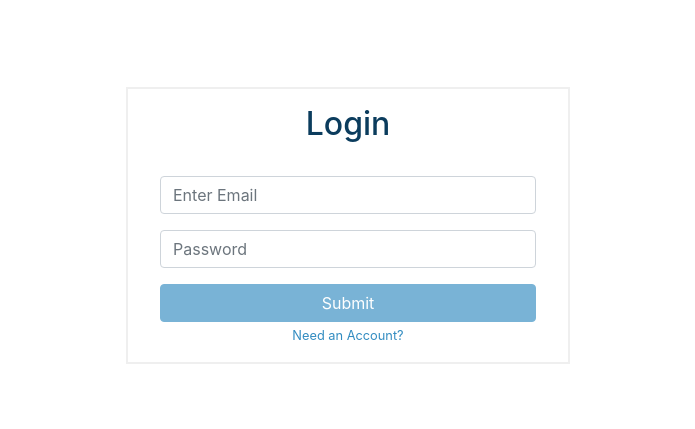
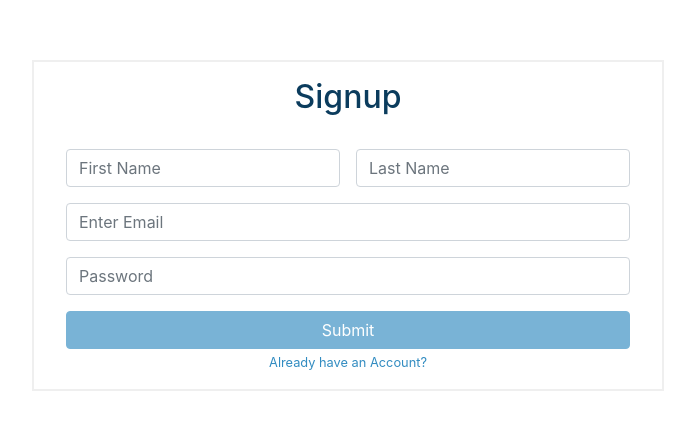
Before and after one commit to 7Silvan/trialStyling, an Angular app: page /signup in a window 1280 px wide. Shown: the part 119-548 px from the top of the page, without its empty margins (292-987 px from the left). Built offline with nearby package versions, Linux system fonts and the light colour scheme.

Commit message:
COMPLETE - Section 2.2 sign up page created

```diff
--- a/src/app/app-routing.module.ts
+++ b/src/app/app-routing.module.ts
@@ -1,11 +1,12 @@
 import { NgModule } from '@angular/core';
 import { Routes, RouterModule } from '@angular/router';
 import { LoginComponent } from './pages/login/login.component';
+import { SignupComponent } from './pages/signup/signup.component';
 
 const routes: Routes = [
   { path: '', pathMatch: 'full', redirectTo: '/login' },
   { path: 'login', component: LoginComponent },
-  { path: 'signup', component: LoginComponent },
+  { path: 'signup', component: SignupComponent },
   { path: '**', redirectTo: '/login' }
 ];
 
--- a/src/app/app.module.ts
+++ b/src/app/app.module.ts
@@ -7,12 +7,14 @@ import { ReactiveFormsModule } from '@angular/forms';
 
 import { AppComponent } from './app.component';
 import { LoginComponent } from './pages/login/login.component';
+import { SignupComponent } from './pages/signup/signup.component';
 
 
 @NgModule({
   declarations: [
     AppComponent,
-    LoginComponent
+    LoginComponent,
+    SignupComponent
   ],
   imports: [
     BrowserModule,
--- /dev/null
+++ b/src/app/pages/signup/signup.component.html
@@ -0,0 +1,23 @@
+<div class="container d-flex justify-content-center align-items-center">
+  <div class="form-wrapper text-center">
+    <h2 class="text-center">Signup</h2>
+    <form [formGroup]="signupForm" (submit)="submit()" novalidate>
+      <div class="name-wrapper d-flex">
+        <div class="form-group first-name">
+          <input type="text" class="form-control" id="first-name-input" placeholder="First Name" formControlName="firstName">
+        </div>
+        <div class="form-group last-name">
+          <input type="text" class="form-control" id="last-name-input" placeholder="Last Name" formControlName="lastName">
+        </div>
+      </div>
+      <div class="form-group">
+        <input type="email" class="form-control" id="email-input" placeholder="Enter Email" formControlName="email">
+      </div>
+      <div class="form-group">
+        <input type="password" class="form-control" id="password-input" placeholder="Password" formControlName="password">
+      </div>
+      <button type="submit" class="btn btn-primary" [disabled]="!signupForm.valid">Submit</button>
+    </form>
+    <small><a routerLink="/login">Already have an Account?</a></small>
+  </div>
+</div>
--- /dev/null
+++ b/src/app/pages/signup/signup.component.scss
@@ -0,0 +1,25 @@
+@import '../../../styles/variables';
+
+.container {
+    height: 100vh;
+}
+
+h2 {
+    color: $secondary;
+    margin-bottom: 1em;
+}
+
+.form-wrapper {
+    min-width: 40%;
+    margin-bottom: 10%;
+    border: 2px solid $light-grey;
+    padding: 1em 2em;
+}
+
+.first-name {
+    margin-right: 0.5em;
+}
+
+.last-name {
+    margin-left: 0.5em;
+}
--- /dev/null
+++ b/src/app/pages/signup/signup.component.ts
@@ -0,0 +1,35 @@
+import { Component, OnInit } from '@angular/core';
+import { FormBuilder, FormGroup, Validators } from '@angular/forms';
+
+@Component({
+  selector: 'app-signup',
+  templateUrl: './signup.component.html',
+  styleUrls: ['./signup.component.scss']
+})
+export class SignupComponent implements OnInit {
+
+  public signupForm: FormGroup;
+
+  constructor(private fb: FormBuilder) {
+    this.createForm();
+   }
+
+  ngOnInit() {
+  }
+
+  private createForm(): void {
+    this.signupForm = this.fb.group({
+      firstName: ['', [Validators.required]],
+      lastName: ['', [Validators.required]],
+      email: ['', [Validators.required, Validators.email]],
+      password: ['', [Validators.required, Validators.minLength(8)]]
+    });
+  }
+
+  public submit(): void {
+    // TODO call the auth service
+    const {firstName, lastName, email, password} = this.signupForm.value;
+    console.log(`First Name: ${firstName}, Last Name: ${lastName}, Email: ${email}, Password: ${password}`);
+  }
+
+}
```
Also changed, not shown: 1 other file (tests, documents, lock files or other folders).
